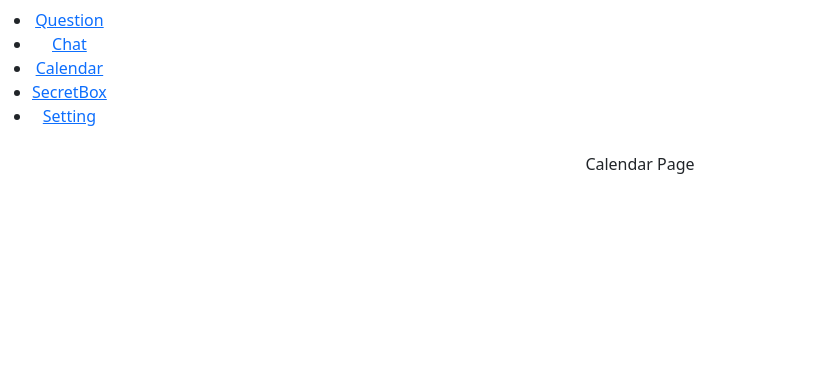
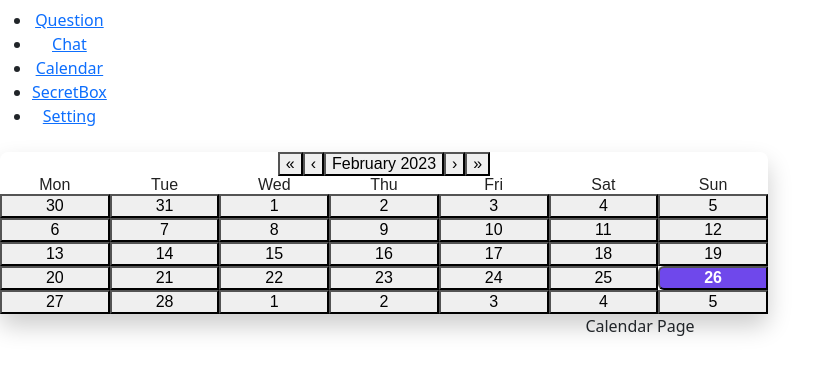
Before and after one commit to niniwoo/Hamily, a React (Create React App) app: page /calendar in a window 1280 px wide. Shown: the top 374 px of the page, without its empty margins (0-839 px from the left). Built offline with nearby package versions, Linux system fonts and the light colour scheme.

Commit message:
updated calendar

```diff
--- a/package.json
+++ b/package.json
@@ -14,6 +14,7 @@
         "mongoose": "^6.9.2",
         "nodemon": "^2.0.20",
         "react": "^18.0.0",
+        "react-calendar": "^4.0.0",
         "react-dom": "^18.0.0",
         "react-router-dom": "^6.3.0",
         "react-scripts": "5.0.1",
--- a/src/App.js
+++ b/src/App.js
@@ -10,7 +10,7 @@ import Navbar from './components/Navbar'
 import Chat from './components/Chat'
 import Setting from './components/Setting'
 import SecretBox from './components/SecretBox'
-import Calendar from './components/Calendar'
+import Cal from './components/Cal'
 
 function App() {
   const isLoggedIn = window.localStorage.getItem("loggedIn");
@@ -25,7 +25,7 @@ function App() {
           <Route path='/chat' element={<Chat />} />
           <Route path='/secret-box' element={<SecretBox />} />
           <Route path='/setting' element={<Setting />} />
-          <Route path='/calendar' element={<Calendar />} />
+          <Route path='/calendar' element={<Cal />} />
         </Routes>
       </div>
     </>
--- /dev/null
+++ b/src/Cal.css
@@ -0,0 +1,30 @@
+.react-calendar {
+ width: 60%;
+ max-width: 100%;
+ background-color: #fff;
+ color: #222;
+ border-radius: 8px;
+ box-shadow: 0 12px 24px rgba(0, 0, 0, 0.2);
+ font-family: Arial, Helvetica, sans-serif;
+ line-height: 1.125em;
+}
+
+abbr[title] {
+ text-decoration: none;
+}
+
+.react-calendar__tile--active {
+ background: #6f48eb;
+ border-radius: 6px;
+ font-weight: bold;
+ color: white;
+}
+
+.react-calendar__tile--rangeStart {
+ border-top-right-radius: 0;
+ border-bottom-right-radius: 0;
+ border-top-left-radius: 6px;
+ border-bottom-left-radius: 6px;
+ background: #6f48eb;
+ color: white;
+}
--- /dev/null
+++ b/src/components/Cal.js
@@ -0,0 +1,23 @@
+// import React , { useState }from 'react'
+import React , { useState }from 'react'
+import Navbar from './Navbar'
+import Calendar from 'react-calendar'
+import style from '../Cal.css'
+
+function Cal() {
+
+  const [date, setDate] = useState(new Date());
+  return (
+    <div className={StyleSheet.Cal}>
+      <Navbar />
+      <Calendar
+      onChange={setDate}
+      value={date}
+      defaultValue={new Date()}
+      />
+      Calendar Page
+    </div>
+  )
+}
+
+export default Cal;
--- a/src/components/Calendar.js
+++ /dev/null
@@ -1,12 +0,0 @@
-import React from 'react'
-import Navbar from './Navbar'
-function Calendar() {
-  return (
-    <div>
-      <Navbar />
-      Calendar Page
-    </div>
-  )
-}
-
-export default Calendar;
```
Also changed, not shown: 1 other file (tests, documents, lock files or other folders).
